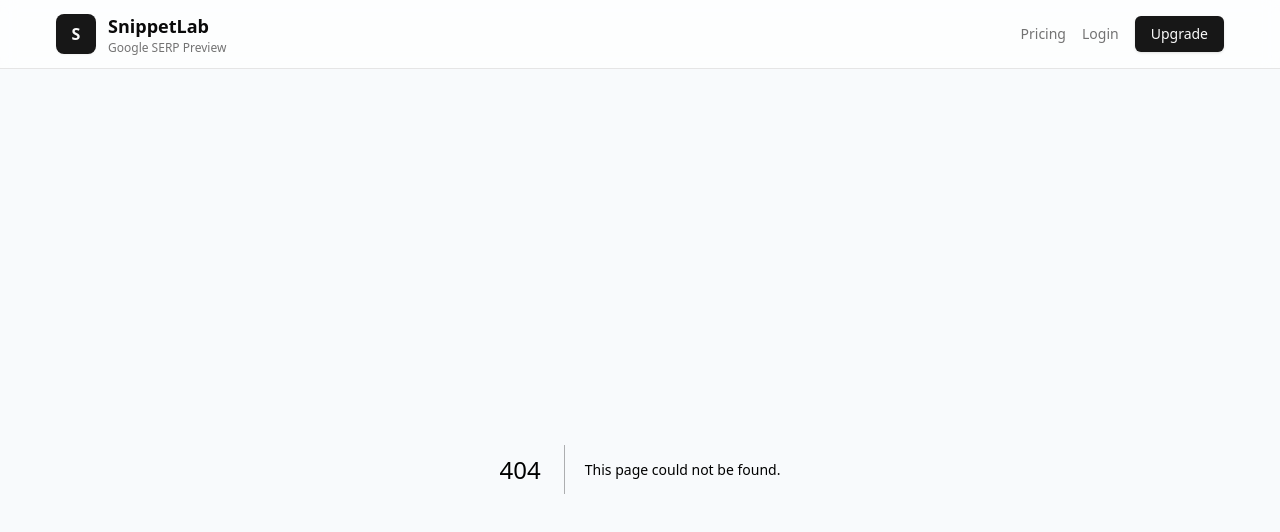
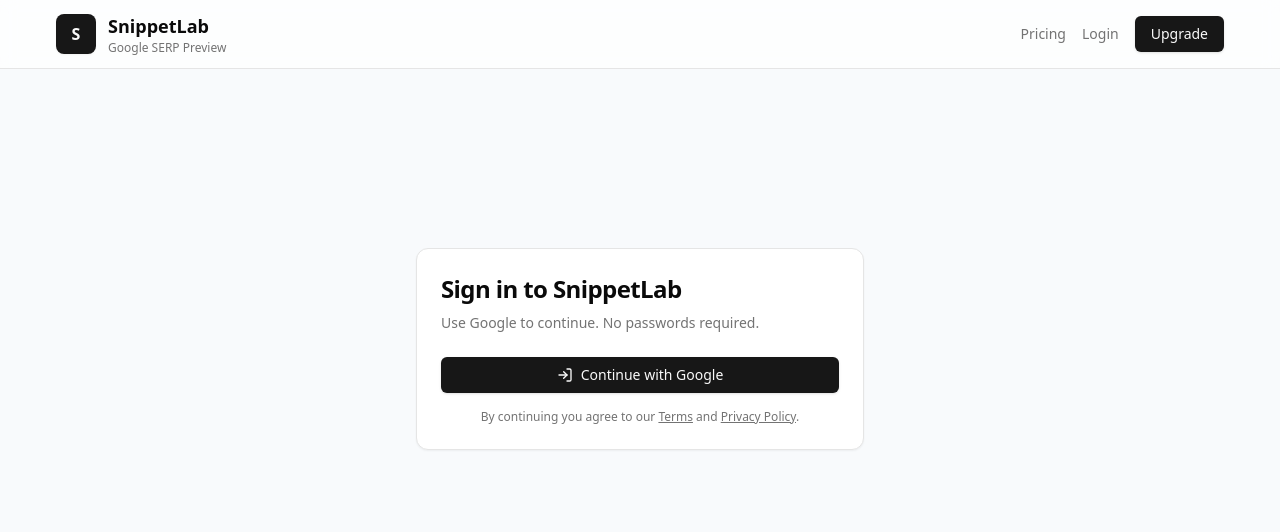
Before and after one commit to techsithgit/SEOapp, a Next.js app: page /login in a window 1280 px wide. Before the commit this address had no page. Shown: the top 532 px of the page. Built offline with nearby package versions, Linux system fonts and the light colour scheme.

Commit message:
added login

```diff
--- /dev/null
+++ b/src/app/login/page.tsx
@@ -0,0 +1,51 @@
+"use client";
+
+import { LogIn } from "lucide-react";
+import { signIn } from "next-auth/react";
+import Link from "next/link";
+
+import { Button } from "@/components/ui/button";
+import {
+  Card,
+  CardContent,
+  CardDescription,
+  CardHeader,
+  CardTitle,
+} from "@/components/ui/card";
+
+export default function LoginPage() {
+  return (
+    <div className="mx-auto flex min-h-[70vh] max-w-[1200px] items-center justify-center px-4 py-12">
+      <Card className="w-full max-w-md shadow-sm">
+        <CardHeader className="space-y-2">
+          <CardTitle className="text-2xl font-semibold text-foreground">
+            Sign in to SnippetLab
+          </CardTitle>
+          <CardDescription>
+            Use Google to continue. No passwords required.
+          </CardDescription>
+        </CardHeader>
+        <CardContent className="space-y-4">
+          <Button
+            className="w-full gap-2"
+            onClick={() => signIn("google", { callbackUrl: "/" })}
+          >
+            <LogIn className="h-4 w-4" />
+            Continue with Google
+          </Button>
+          <p className="text-center text-xs text-muted-foreground">
+            By continuing you agree to our{" "}
+            <Link className="underline" href="/terms">
+              Terms
+            </Link>{" "}
+            and{" "}
+            <Link className="underline" href="/privacy">
+              Privacy Policy
+            </Link>
+            .
+          </p>
+        </CardContent>
+      </Card>
+    </div>
+  );
+}
--- a/src/components/site-header.tsx
+++ b/src/components/site-header.tsx
@@ -22,10 +22,12 @@
           <Link href="/pricing" className={navLinkStyles}>
             Pricing
           </Link>
-          <Link href="#" className={navLinkStyles}>
+          <Link href="/login" className={navLinkStyles}>
             Login
           </Link>
-          <Button>Upgrade</Button>
+          <Button asChild>
+            <Link href="/pricing">Upgrade</Link>
+          </Button>
         </div>
       </div>
     </header>
```
